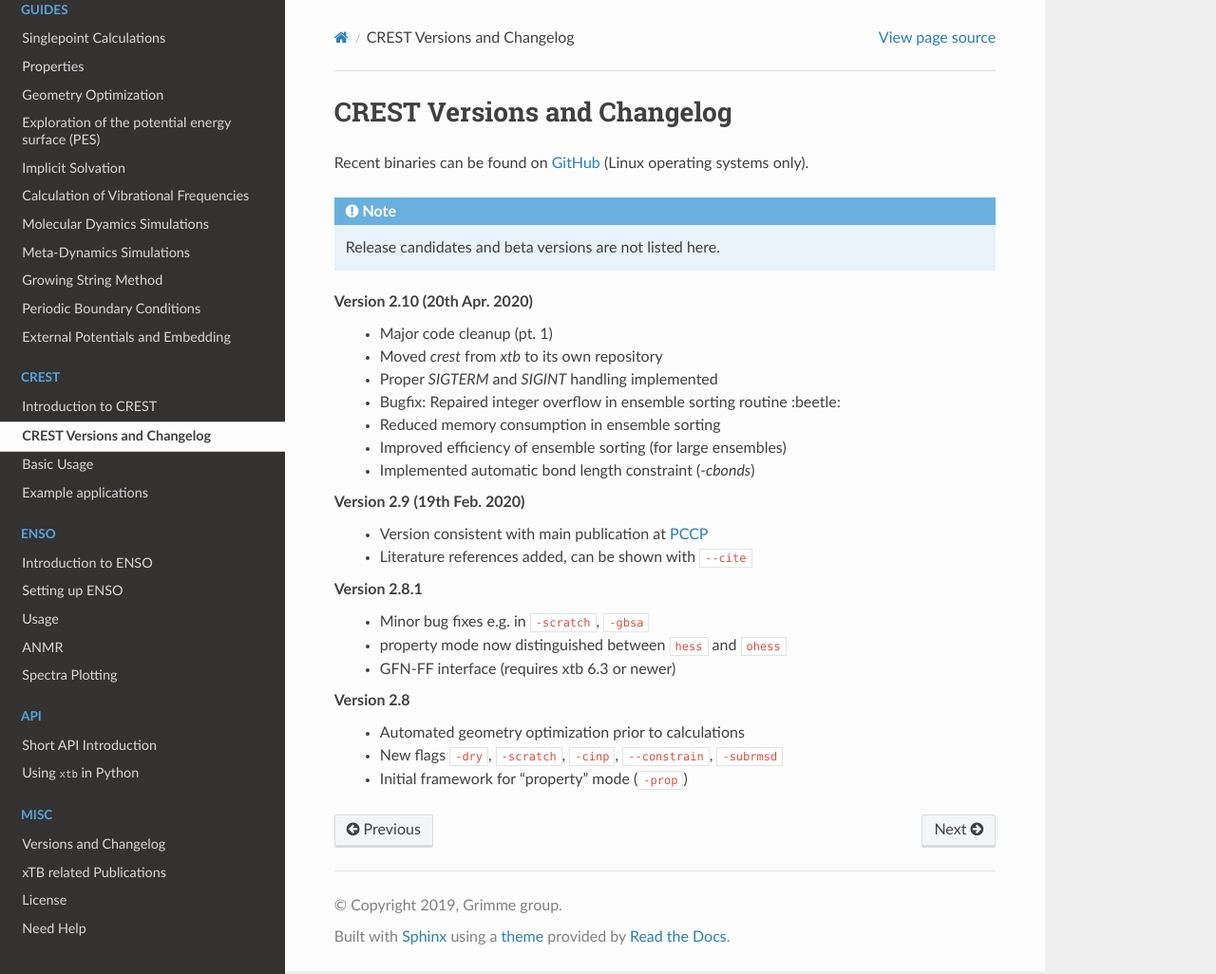
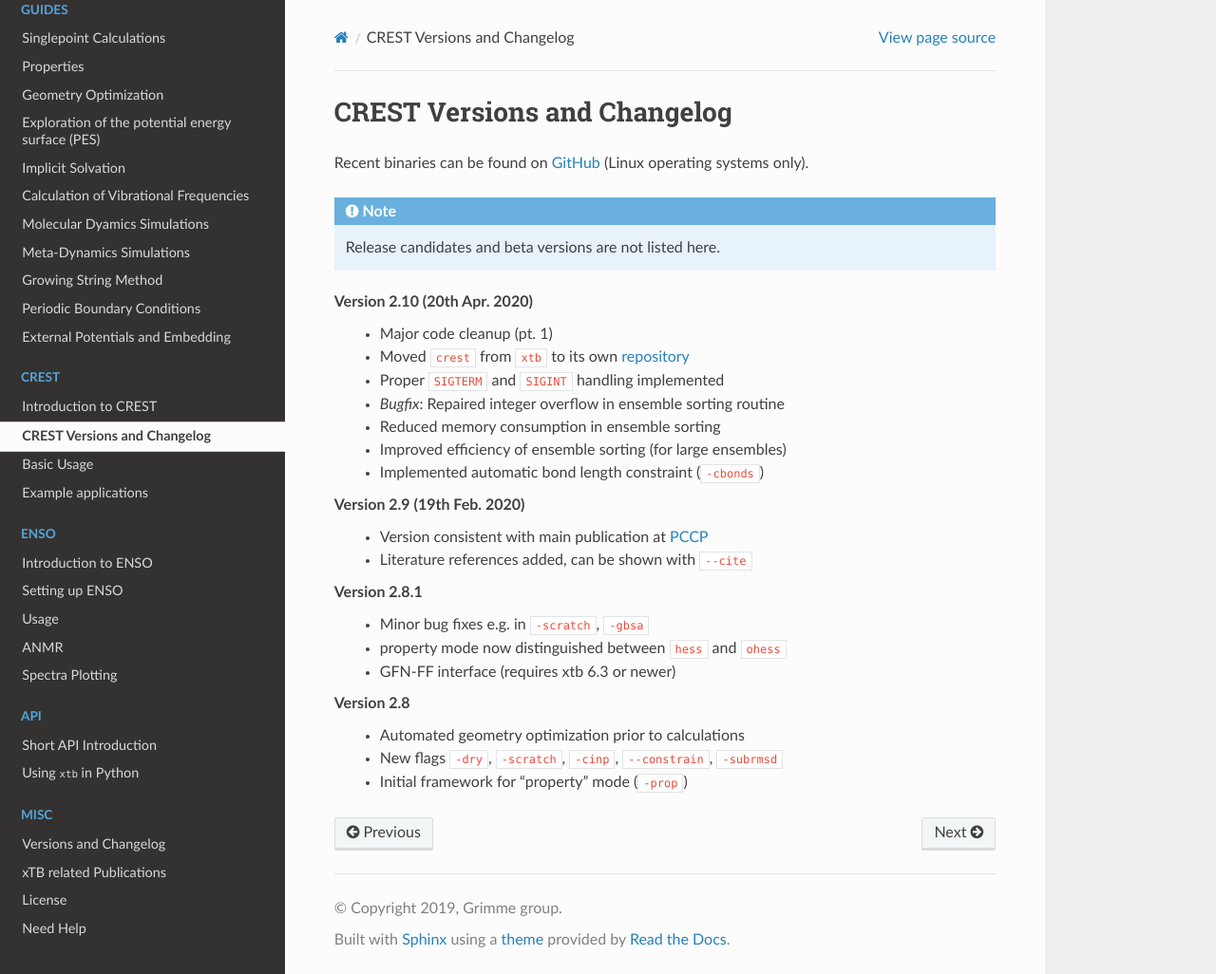
Before and after one commit to grimme-lab/xtb_docs, a Sphinx documentation site: the page built from source/crestversions.rst, in a window 1280 px wide and 1026 px high. Shown: the whole window at 95% size. Built offline with Sphinx 7.4.7 and the Read the Docs theme 2.0.0, drawn with Linux system fonts in a browser that asks for light colours; some of the changed lines change nothing that is shown.

Commit message:
Updated crest documentation. v2.10

```diff
--- a/source/crestversions.rst
+++ b/source/crestversions.rst
@@ -11,12 +11,12 @@ Recent binaries can be found on `GitHub <https://github.com/grimme-lab/crest/rel
 
 Version 2.10 (20th Apr. 2020)
    - Major code cleanup (pt. 1)
-   - Moved `crest` from `xtb` to its own repository
-   - Proper `SIGTERM` and `SIGINT` handling implemented
-   - Bugfix: Repaired integer overflow in ensemble sorting routine :beetle:
+   - Moved ``crest`` from ``xtb`` to its own `repository <https://github.com/grimme-lab/crest>`_
+   - Proper ``SIGTERM`` and ``SIGINT`` handling implemented
+   - `Bugfix`: Repaired integer overflow in ensemble sorting routine
    - Reduced memory consumption in ensemble sorting
    - Improved efficiency of ensemble sorting (for large ensembles)
-   - Implemented automatic bond length constraint (`-cbonds`)
+   - Implemented automatic bond length constraint (``-cbonds``)
 
 Version 2.9 (19th Feb. 2020)
    - Version consistent with main publication at `PCCP <https://pubs.rsc.org/en/content/articlelanding/2020/CP/C9CP06869D>`_
@@ -33,5 +33,3 @@ Version 2.8
    - Automated geometry optimization prior to calculations
    - New flags ``-dry``, ``-scratch``, ``-cinp``, ``--constrain``, ``-subrmsd``
    - Initial framework for "property" mode (``-prop``)
-
-.. - GFN-FF support (requires capable XTB version)
```
